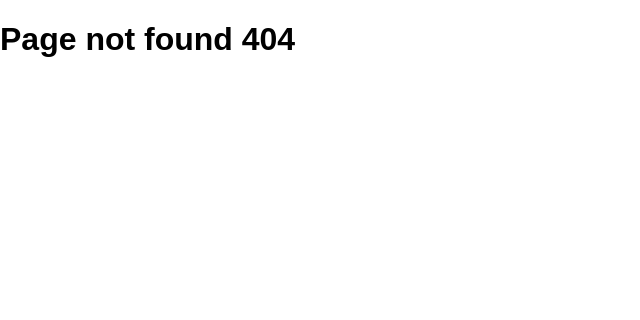
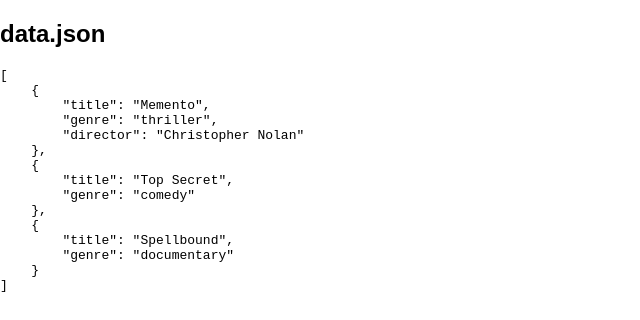
Before and after one commit to fmaylinch/react-sample-app, a React (Create React App) app: page /search in a window 1280 px wide. Before the commit this address had no page. Shown: the top 320 px of the page, without its empty margins (0-640 px from the left). Built offline with nearby package versions, Linux system fonts and the light colour scheme.

Commit message:
Load JSON test data

```diff
--- a/src/App.js
+++ b/src/App.js
@@ -1,6 +1,7 @@
 import React from 'react'
 import { BrowserRouter, Route, Switch } from 'react-router-dom'
 import Landing from './Landing'
+import Search from './Search'
 import About from './About'
 
 const NotFound = () => <h1>Page not found 404</h1>
@@ -10,6 +11,7 @@ const App = () => (
     <div>
       <Switch>
         <Route exact path='/' component={Landing} />
+        <Route path='/search' component={Search} />
         <Route path='/about' component={About} />
         <Route component={NotFound} />
       </Switch>
--- a/src/Landing.js
+++ b/src/Landing.js
@@ -5,12 +5,9 @@ const Landing = (props) => (
   <div>
     <h1>Welcome to my React app</h1>
     <p>This app will be amazing!</p>
-    <p>
-      <Link to='/about'>About me</Link>
-    </p>
-    <p>
-      <Link to='/broken'>Broken link</Link>
-    </p>
+    <p><Link to='/search'>Search</Link></p>
+    <p><Link to='/about'>About me</Link></p>
+    <p><Link to='/broken'>Broken link</Link></p>
   </div>
 )
 
--- /dev/null
+++ b/src/Search.js
@@ -0,0 +1,11 @@
+import React from 'react'
+import data from './data.json'
+
+const Search = (props) => (
+  <div>
+    <h2>data.json</h2>
+    <pre>{JSON.stringify(data, null, 4)}</pre>
+  </div>
+)
+
+export default Search
--- /dev/null
+++ b/src/data.json
@@ -0,0 +1,5 @@
+[
+  {"title": "Memento", "genre": "thriller", "director": "Christopher Nolan"},
+  {"title": "Top Secret", "genre": "comedy"},
+  {"title": "Spellbound", "genre": "documentary"}
+]
```
